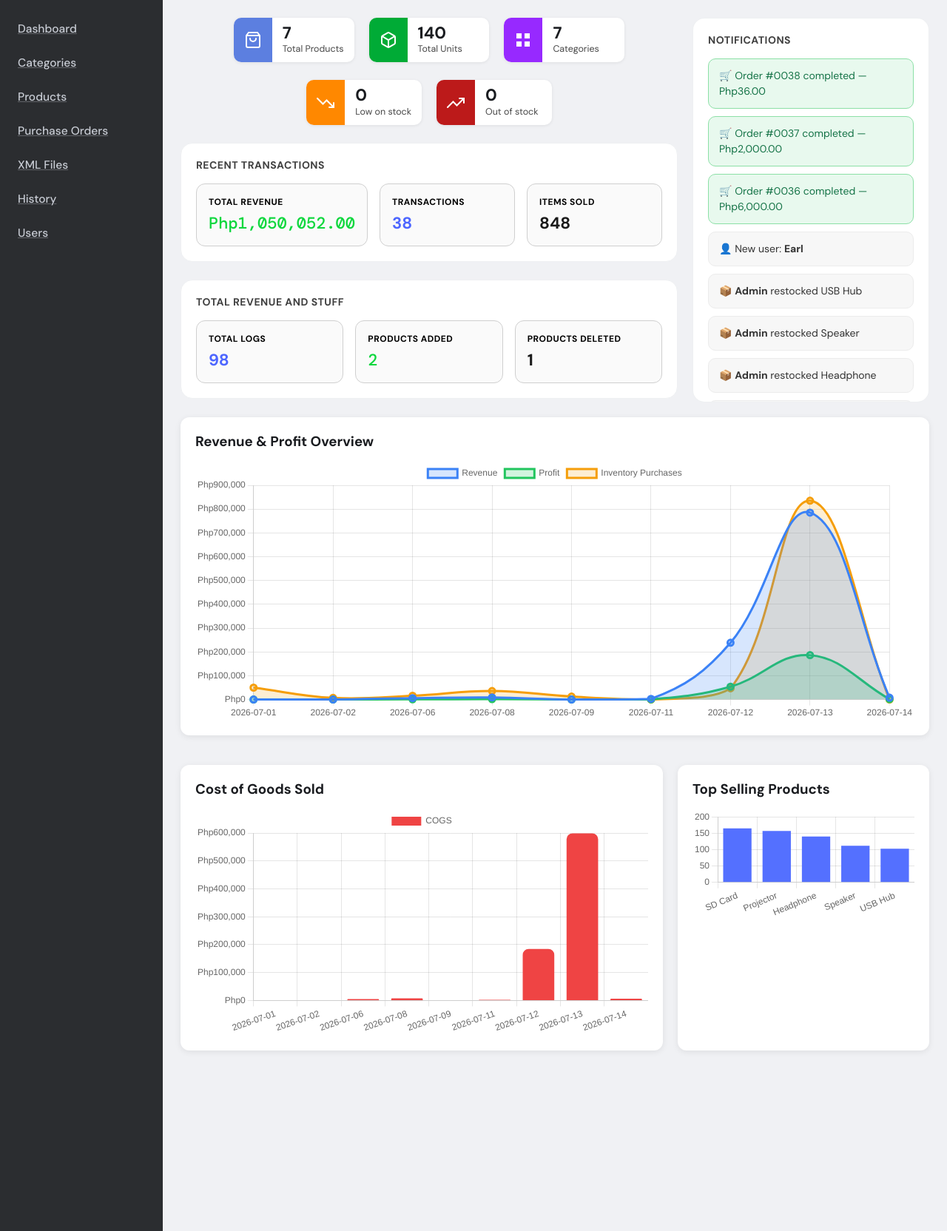
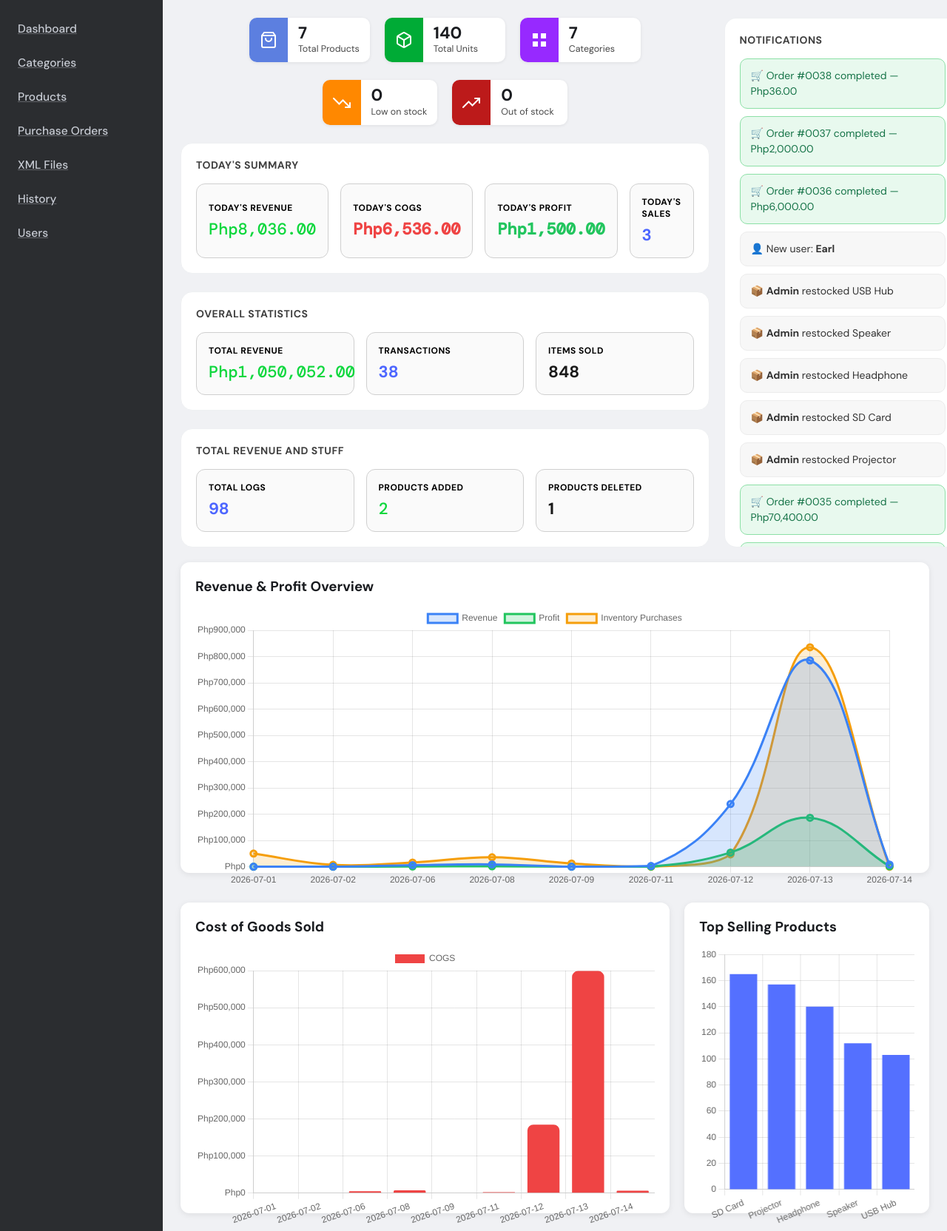
Before and after one commit to itszshinnn/pos-inventory-system, a PHP site: page /inventory/Inventory_frontend/dashboard.php in a window 1280 px wide. Shown: the part 56-1720 px from the top of the page at 74% size. Run offline with PHP 8.4, Linux system fonts and the light colour scheme; a user stored in the database is signed in; data comes from the database, SQL or seed files in the repository.

Commit message:
fixed chart.js not resizing. added today's summary on dashboard

```diff
--- a/Inventory_backend/ReportManager.php
+++ b/Inventory_backend/ReportManager.php
@@ -29,6 +29,24 @@ class ReportManager
             $metrics['totalRevenue']    = $this->db->query('SELECT COALESCE(SUM(total_amount), 0) FROM orders')->fetchColumn();
             $metrics['transactions']    = $this->db->query('SELECT COUNT(*) FROM orders')->fetchColumn();
             $metrics['itemsSold']       = $this->db->query('SELECT COALESCE(SUM(quantity), 0) FROM order_items')->fetchColumn();
+            $todayStmt = $this->db->prepare("
+                SELECT
+                    COALESCE(SUM(total_amount), 0) AS revenue,
+                    COALESCE(SUM(cost_of_goods_sold), 0) AS cogs,
+                    COALESCE(SUM(total_amount - cost_of_goods_sold), 0) AS profit,
+                    COUNT(*) AS transactions
+                FROM orders
+                WHERE DATE(created_at) = CURDATE()
+            ");
+
+            $todayStmt->execute();
+
+            $today = $todayStmt->fetch(PDO::FETCH_ASSOC);
+
+            $metrics['todayRevenue']      = $today['revenue'];
+            $metrics['todayCOGS']         = $today['cogs'];
+            $metrics['todayProfit']       = $today['profit'];
+            $metrics['todayTransactions'] = $today['transactions'];
 
             $metrics['totalLogs']       = $this->db->query('SELECT COUNT(*) FROM inventory_logs')->fetchColumn();
             $metrics['totalAdded']      = $this->db->query('SELECT COUNT(*) FROM inventory_logs WHERE action_type = "Added"')->fetchColumn();
@@ -40,6 +58,10 @@ class ReportManager
             $metrics['totalProducts'] = $metrics['totalUnits'] = $metrics['totalCategories'] = $metrics['lowStock'] = $metrics['outOfStock'] = 0;
             $metrics['totalRevenue'] = 0.00;
             $metrics['transactions'] = $metrics['itemsSold'] = $metrics['totalLogs'] = $metrics['totalAdded'] = $metrics['totalDeleted'] = 0;
+            $metrics['todayRevenue'] = 0;
+            $metrics['todayCOGS'] = 0;
+            $metrics['todayProfit'] = 0;
+            $metrics['todayTransactions'] = 0;
             $metrics['errorMsg'] = $e->getMessage();
         }
 
--- a/Inventory_frontend/dashboard.php
+++ b/Inventory_frontend/dashboard.php
@@ -179,7 +179,7 @@ usort($allNotifications, function ($a, $b) {
 
     .metrics-row-grid {
       display: grid;
-      grid-template-columns: repeat(3, 1fr);
+      grid-template-columns: repeat(auto-fit, minmax(180px, 1fr));
       gap: 16px;
     }
 
@@ -346,6 +346,8 @@ usort($allNotifications, function ($a, $b) {
       background: #fff;
       border-radius: 12px;
       padding: 20px;
+      position: relative;
+      height: 420px;
       margin-top: 20px;
       box-shadow: 0 2px 8px rgba(0, 0, 0, .08);
     }
@@ -356,17 +358,13 @@ usort($allNotifications, function ($a, $b) {
 
     .graph-container {
         display: grid;
-      grid-template-columns: 2fr 1fr;
+        grid-template-columns: minmax(0, 2fr) minmax(0, 1fr);
         gap: 20px;
+        width: 100%;
     }
 
     .revenue-card {
       grid-column: span 2;
-    }
-
-    #profitChart,
-    #topSellingChart {
-      max-height: 350px;
     }
 
     @keyframes popupFade {
@@ -495,20 +493,67 @@ usort($allNotifications, function ($a, $b) {
           </div>
 
             <div class="dashboard-section">
-            <div class="section-title">Recent Transactions</div>
+                <div class="section-title">Today's Summary</div>
+
+                <div class="metrics-row-grid" style="grid-template-columns:repeat(4,1fr);">
+
+                    <div class="metric-sub-card">
+                        <h3>Today's Revenue</h3>
+                        <p class="green-txt">
+                            Php<?= number_format($todayRevenue, 2) ?>
+                        </p>
+                    </div>
+
+                    <div class="metric-sub-card">
+                        <h3>Today's COGS</h3>
+                        <p style="color:#ef4444;font-family:'DM Mono',monospace;">
+                            Php<?= number_format($todayCOGS, 2) ?>
+                        </p>
+                    </div>
+
+                    <div class="metric-sub-card">
+                        <h3>Today's Profit</h3>
+                        <p style="color:#22c55e;font-family:'DM Mono',monospace;">
+                            Php<?= number_format($todayProfit, 2) ?>
+                        </p>
+                    </div>
+
+                    <div class="metric-sub-card">
+                        <h3>Today's Sales</h3>
+                        <p class="blue-txt">
+                            <?= $todayTransactions ?>
+                        </p>
+                    </div>
+
+                </div>
+            </div>
+
+            <div class="dashboard-section">
+                <div class="section-title">Overall Statistics</div>
+
                 <div class="metrics-row-grid">
+
                     <div class="metric-sub-card">
                         <h3>Total Revenue</h3>
-                <p class="green-txt">Php<?= number_format($totalRevenue, 2) ?></p>
+                        <p class="green-txt">
+                            Php<?= number_format($totalRevenue,2) ?>
+                        </p>
                     </div>
+
                     <div class="metric-sub-card">
                         <h3>Transactions</h3>
-                <p class="blue-txt"><?= $transactions ?></p>
+                        <p class="blue-txt">
+                            <?= $transactions ?>
+                        </p>
                     </div>
+
                     <div class="metric-sub-card">
                         <h3>Items Sold</h3>
-                <p><?= $itemsSold ?></p>
+                        <p>
+                            <?= $itemsSold ?>
+                        </p>
                     </div>
+
                 </div>
             </div>
 
@@ -676,7 +721,7 @@ usort($allNotifications, function ($a, $b) {
 
         options: {
           responsive: true,
-
+          maintainAspectRatio: false,
           plugins: {
             legend: {
               position: "top"
@@ -741,7 +786,7 @@ usort($allNotifications, function ($a, $b) {
         options: {
 
           responsive: true,
-
+          maintainAspectRatio: false,
 
           plugins: {
 
@@ -807,6 +852,7 @@ usort($allNotifications, function ($a, $b) {
         },
         options: {
           responsive: true,
+          maintainAspectRatio: false,
           plugins: {
             legend: {
               display: false
```
Lines whose indentation alone changed are shown as unchanged.
